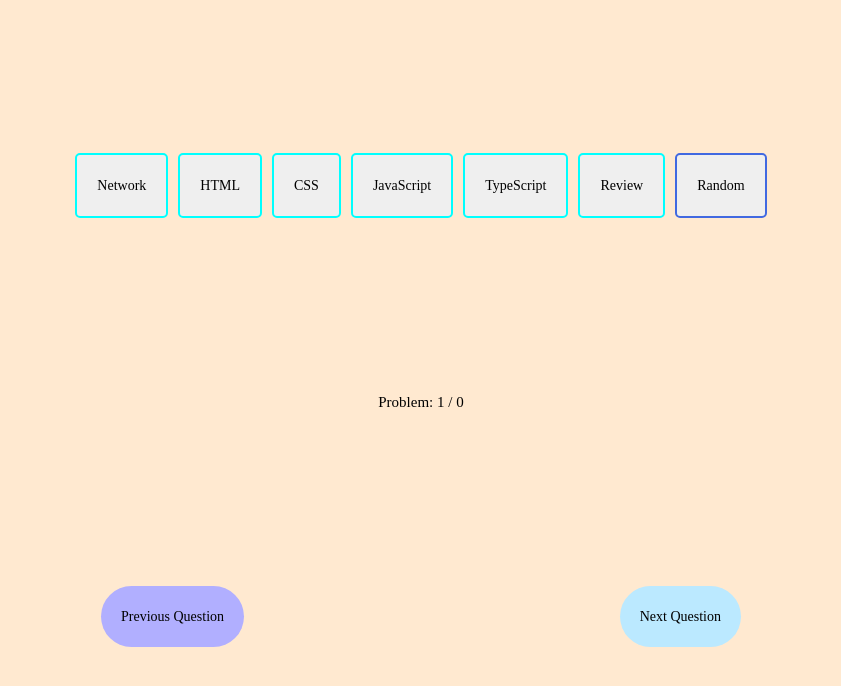
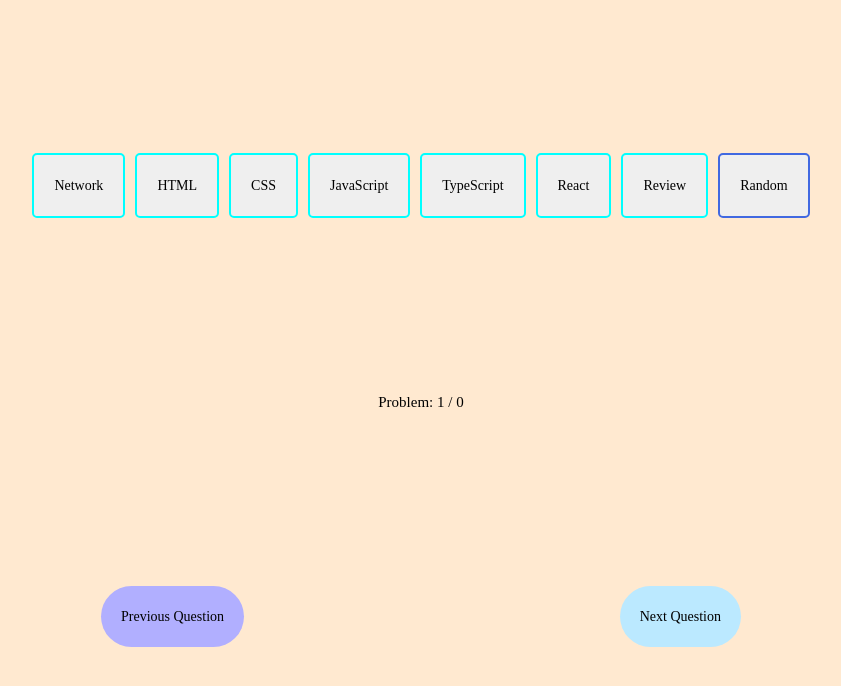
Before and after one commit to Jiaying330/MakeItStick, a React (Vite) app in the folder MakeItStick/: page / in a window 1280 px wide. Shown: the top 686 px of the page, without its empty margins (219-1060 px from the left). Built offline with nearby package versions, Linux system fonts and the light colour scheme.

Commit message:
new react questions

```diff
--- a/MakeItStick/src/components/Home.jsx
+++ b/MakeItStick/src/components/Home.jsx
@@ -13,6 +13,7 @@
   const [css, setCSS] = useLocalStorage("css", false);
   const [javascript, setJavascript] = useLocalStorage("javascript", false);
   const [typescript, setTypescript] = useLocalStorage("typescript", false);
+  const [react, setReact] = useLocalStorage("react", false);
   const [random, setRandom] = useLocalStorage("random", false);
   const [review, setReview] = useLocalStorage("review", false);
   const [currIndex, setCurrIndex] = useLocalStorage("currIndex", 0);
@@ -37,6 +38,9 @@
     if (typescript) {
       setProblems(setQuestions, "typescript", random, allQuestions);
     }
+    if (react) {
+      setProblems(setQuestions, "react", random, allQuestions);
+    }
     if (review) {
       const reviewQuestions = allQuestions.filter((q) =>
         savedQuestions.includes(q.id)
@@ -47,7 +51,7 @@
           : [...prev, ...reviewQuestions];
       });
     }
-  }, [network, html, css, javascript, typescript, random, review]);
+  }, [network, html, css, javascript, typescript, react, random, review]);
 
   function prevQuestionOnClick() {
     if (currIndex > 0) {
@@ -79,6 +83,8 @@
       setJavascript((prev) => !prev);
     } else if (id == "typescript") {
       setTypescript((prev) => !prev);
+    } else if (id == "react") {
+      setReact((prev) => !prev);
     } else if (id == "review") {
       setReview((prev) => !prev);
     } else if (id == "random") {
@@ -122,6 +128,7 @@
             active={typescript}
             onClick={selectOnClick}
           />
+          <SelectButton name="React" active={react} onClick={selectOnClick} />
           <SelectButton name="Review" active={review} onClick={selectOnClick} />
           <SelectButton name="Random" active={random} onClick={selectOnClick} />
         </div>
--- a/MakeItStick/src/problems/problems.js
+++ b/MakeItStick/src/problems/problems.js
@@ -579,4 +579,305 @@
     problem: "What are type assertion in TypeScript?",
     type: "typescript",
   },
+  {
+    id: 108,
+    problem: "What is React?",
+    type: "react",
+  },
+  {
+    id: 109,
+    problem: "What is the history behind React evolution?",
+    type: "react",
+  },
+  {
+    id: 110,
+    problem: "What are the major features of React?",
+    type: "react",
+  },
+  {
+    id: 111,
+    problem: "What is JSX?",
+    type: "react",
+  },
+  {
+    id: 112,
+    problem: "What is the difference between Element and Component?",
+    type: "react",
+  },
+  {
+    id: 113,
+    problem: "How to create components in React?",
+    type: "react",
+  },
+  {
+    id: 114,
+    problem: "When to use a Class Component over a Function Component?",
+    type: "react",
+  },
+  {
+    id: 115,
+    problem: "What are Pure Components?",
+    type: "react",
+  },
+  {
+    id: 116,
+    problem: "What is state in React?",
+    type: "react",
+  },
+  {
+    id: 117,
+    problem: "What are props in React?",
+    type: "react",
+  },
+  {
+    id: 118,
+    problem: "What is the difference between state and props?",
+    type: "react",
+  },
+  {
+    id: 119,
+    problem: "What is the difference between HTML and React event handling?",
+    type: "react",
+  },
+  {
+    id: 120,
+    problem: "What are synthetic events in React?",
+    type: "react",
+  },
+  {
+    id: 121,
+    problem: "What are inline conditional expressions?",
+    type: "react",
+  },
+  {
+    id: 122,
+    problem:
+      'What is "key" prop and what is the benefit of using it in arrays of elements?',
+    type: "react",
+  },
+  {
+    id: 123,
+    problem: "What is Virtual DOM?",
+    type: "react",
+  },
+  {
+    id: 124,
+    problem: "How Virtual DOM works?",
+    type: "react",
+  },
+  {
+    id: 125,
+    problem: "What is the difference between Shadow DOM and Virtual DOM?",
+    type: "react",
+  },
+  {
+    id: 126,
+    problem: "What is React Fiber?",
+    type: "react",
+  },
+  {
+    id: 127,
+    problem: "What is the main goal of React Fiber?",
+    type: "react",
+  },
+  {
+    id: 128,
+    problem: "What are controlled components?",
+    type: "react",
+  },
+  {
+    id: 129,
+    problem: "What are uncontrolled components?",
+    type: "react",
+  },
+  {
+    id: 130,
+    problem: "What is the difference between createElement and cloneElement?",
+    type: "react",
+  },
+  {
+    id: 131,
+    problem: "What is Lifting State Up in React?",
+    type: "react",
+  },
+  {
+    id: 132,
+    problem: "What are Higher-Order components?",
+    type: "react",
+  },
+  {
+    id: 133,
+    problem: "What is children prop?",
+    type: "react",
+  },
+  {
+    id: 134,
+    problem: "How to write comments in React?",
+    type: "react",
+  },
+  {
+    id: 135,
+    problem: "What is reconciliation?",
+    type: "react",
+  },
+  {
+    id: 136,
+    problem: "Does the lazy function support named exports?",
+    type: "react",
+  },
+  {
+    id: 137,
+    problem: "Why React uses className over class attribute?",
+    type: "react",
+  },
+  {
+    id: 138,
+    problem: "What are fragments?",
+    type: "react",
+  },
+  {
+    id: 139,
+    problem: "Why fragments are better than container divs?",
+    type: "react",
+  },
+  {
+    id: 140,
+    problem: "What are portals in React?",
+    type: "react",
+  },
+  {
+    id: 141,
+    problem: "What are stateless components?",
+    type: "react",
+  },
+  {
+    id: 142,
+    problem: "What are stateful components?",
+    type: "react",
+  },
+  {
+    id: 143,
+    problem: "How to apply validation on props in React?",
+    type: "react",
+  },
+  {
+    id: 144,
+    problem: "What are the advantages of React?",
+    type: "react",
+  },
+  {
+    id: 145,
+    problem: "What are the limitations of React?",
+    type: "react",
+  },
+  {
+    id: 146,
+    problem: "What are the recommended ways for static type checking?",
+    type: "react",
+  },
+  {
+    id: 147,
+    problem: "What is the use of react-dom package?",
+    type: "react",
+  },
+  {
+    id: 148,
+    problem: "What is ReactDOMServer?",
+    type: "react",
+  },
+  {
+    id: 149,
+    problem: "How to use InnerHtml in React?",
+    type: "react",
+  },
+  {
+    id: 150,
+    problem: "How to use styles in React?",
+    type: "react",
+  },
+  {
+    id: 151,
+    problem: "How events are different in React?",
+    type: "react",
+  },
+  {
+    id: 152,
+    problem: "What is the impact of indexes as keys?",
+    type: "react",
+  },
+  {
+    id: 153,
+    problem: "How do you conditionally render components?",
+    type: "react",
+  },
+  {
+    id: 154,
+    problem: "Why we need to be careful when spreading props on DOM elements??",
+    type: "react",
+  },
+  {
+    id: 155,
+    problem: "How do you memoize a component?",
+    type: "react",
+  },
+  {
+    id: 156,
+    problem: "How you implement Server-Side Rendering or SSR?",
+    type: "react",
+  },
+  {
+    id: 157,
+    problem: "How to enable production mode in React?",
+    type: "react",
+  },
+  {
+    id: 158,
+    problem: "Do Hooks replace render props and higher order components?",
+    type: "react",
+  },
+  {
+    id: 159,
+    problem: "What is a switching component?",
+    type: "react",
+  },
+  {
+    id: 160,
+    problem: "What are React Mixins?",
+    type: "react",
+  },
+  {
+    id: 161,
+    problem: "What are the Pointer Events supported in React?",
+    type: "react",
+  },
+  {
+    id: 162,
+    problem: "Why should component names start with capital letter?",
+    type: "react",
+  },
+  {
+    id: 163,
+    problem: "Are custom DOM attributes supported in React v16?",
+    type: "react",
+  },
+  {
+    id: 164,
+    problem: "How to loop inside JSX?",
+    type: "react",
+  },
+  {
+    id: 165,
+    problem: "How do you access props in attribute quotes?",
+    type: "react",
+  },
+  {
+    id: 166,
+    problem: "What is React PropType array with shape?",
+    type: "react",
+  },
+  {
+    id: 167,
+    problem: "How to conditionally apply class attributes?",
+    type: "react",
+  },
 ];
```
Also changed, not shown: 2 other files (tests, documents, lock files or other folders).
